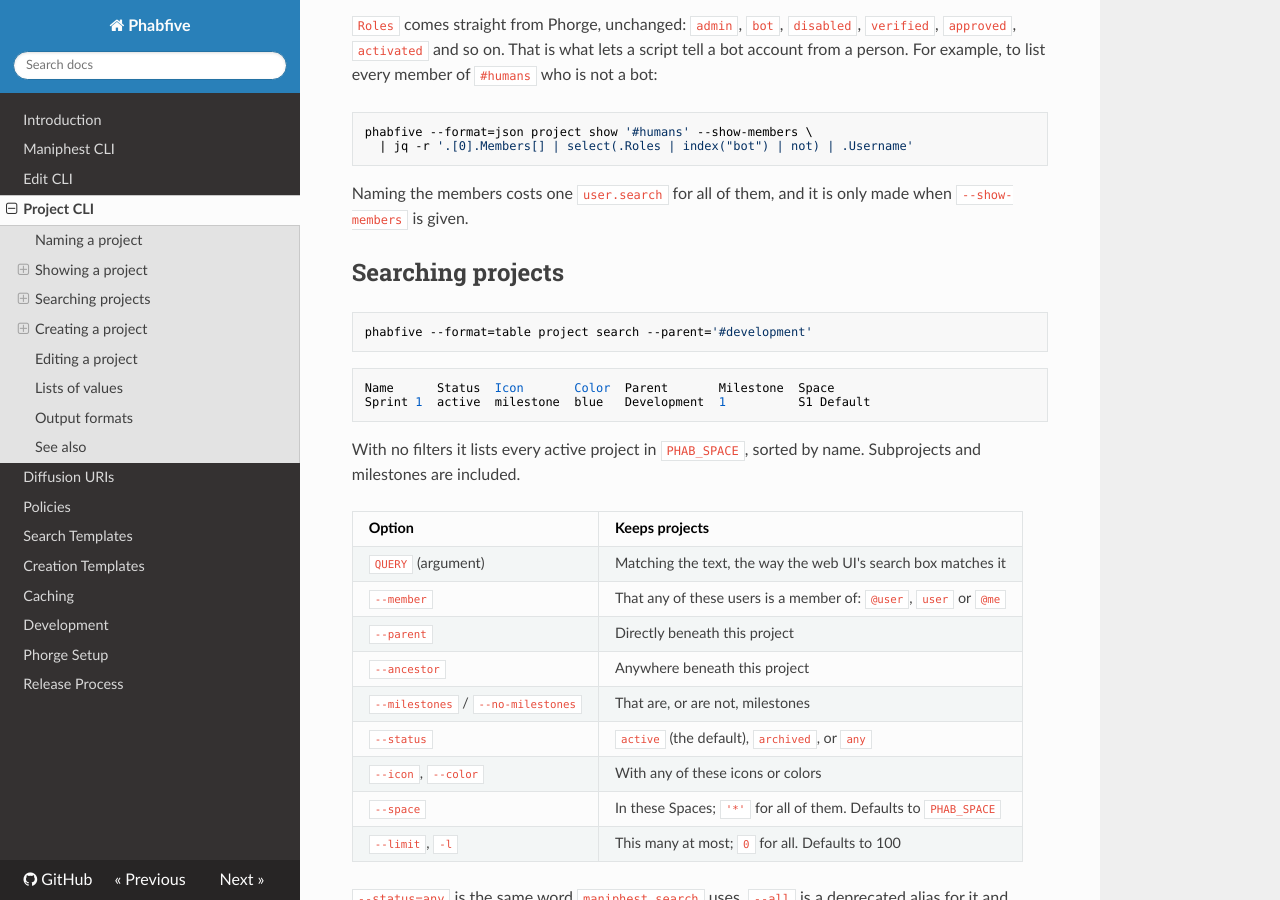
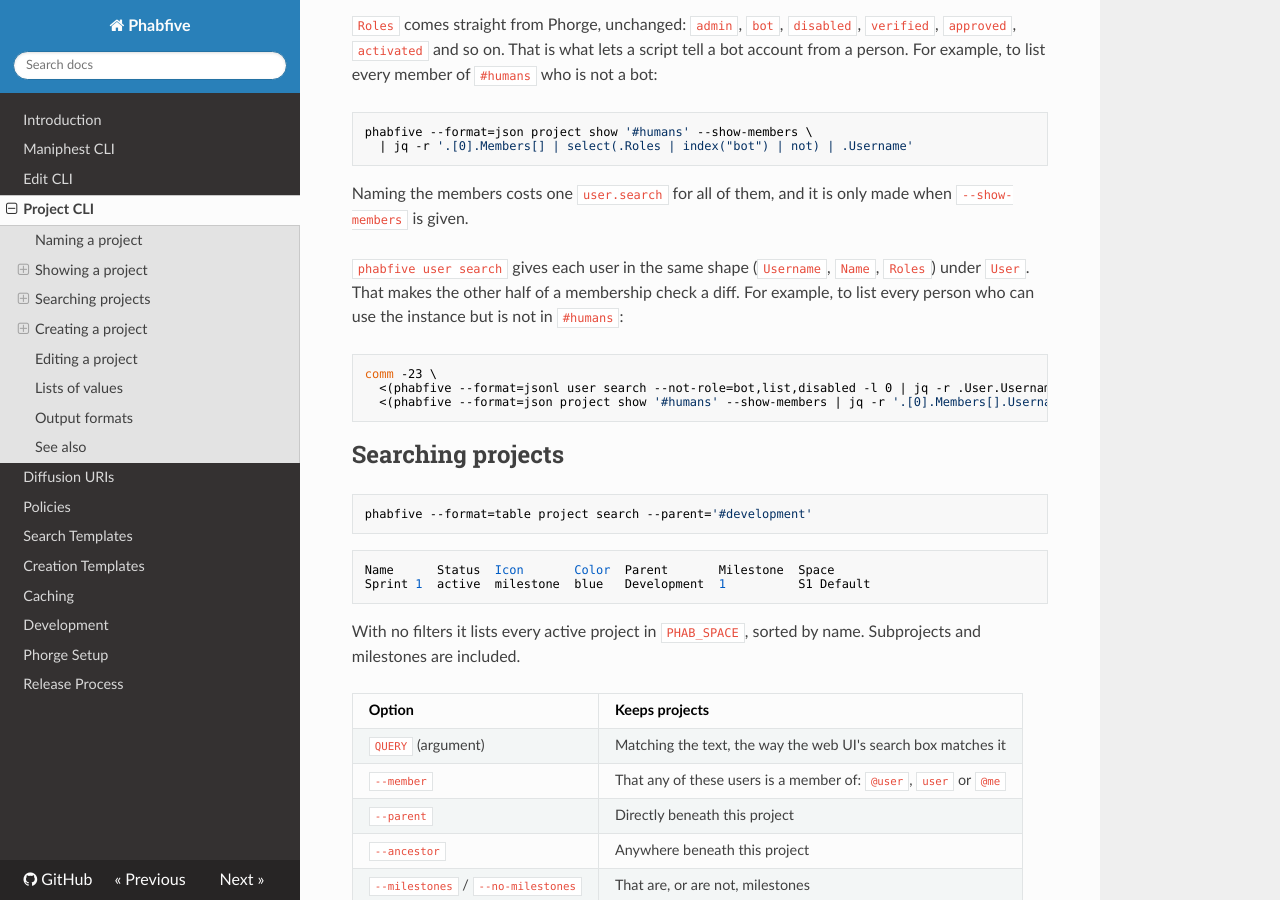
Before and after one commit to dynamist/phabfive, an MkDocs documentation site: the page built from docs/project-cli.md, in a window 1280 px wide and 900 px high, scrolled down 2062 px. Built offline with MkDocs 1.6.1, drawn with Linux system fonts in a browser that asks for light colours; nearby versions of some CDN libraries.

Commit message:
docs: document user search
SKILL.md, README, the changelog and the project docs, with the diff
that checks every person is a member of a project.

Refs #428

Co-Authored-By: Claude Opus 5 (1M context) <noreply@anthropic.com>

````diff
--- a/docs/project-cli.md
+++ b/docs/project-cli.md
@@ -106,6 +106,16 @@ phabfive --format=json project show '#humans' --show-members \
 
 Naming the members costs one `user.search` for all of them, and it is only made
 when `--show-members` is given.
+
+`phabfive user search` gives each user in the same shape (`Username`, `Name`,
+`Roles`) under `User`. That makes the other half of a membership check a diff.
+For example, to list every person who can use the instance but is not in `#humans`:
+
+```bash
+comm -23 \
+  <(phabfive --format=jsonl user search --not-role=bot,list,disabled -l 0 | jq -r .User.Username | sort) \
+  <(phabfive --format=json project show '#humans' --show-members | jq -r '.[0].Members[].Username' | sort)
+```
 
 ## Searching projects
 
````
Also changed, not shown: CHANGELOG.md (+11 -0 lines), README.md (+4 -1 lines), phabfive/SKILL.md (+26 -2 lines).
